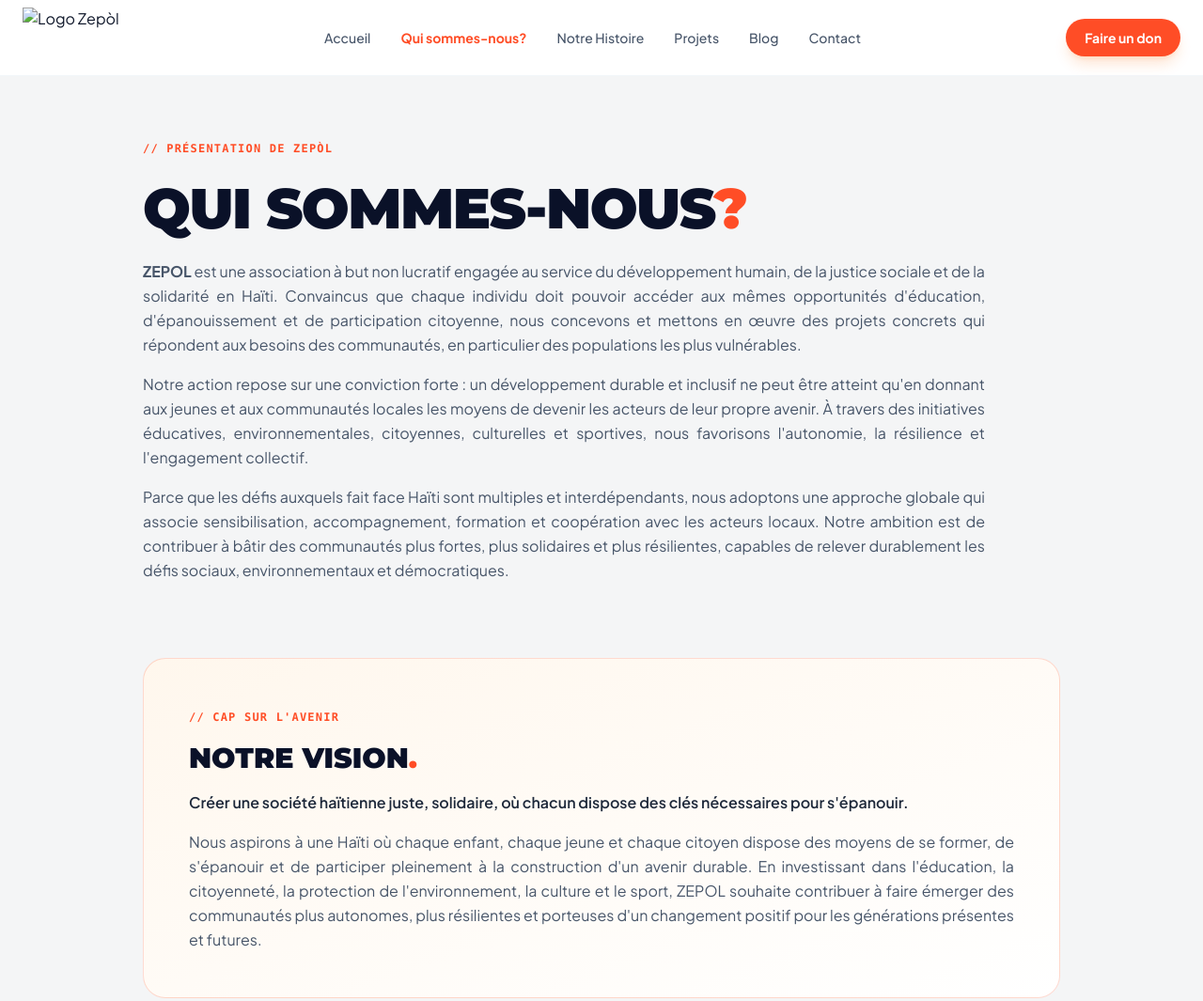
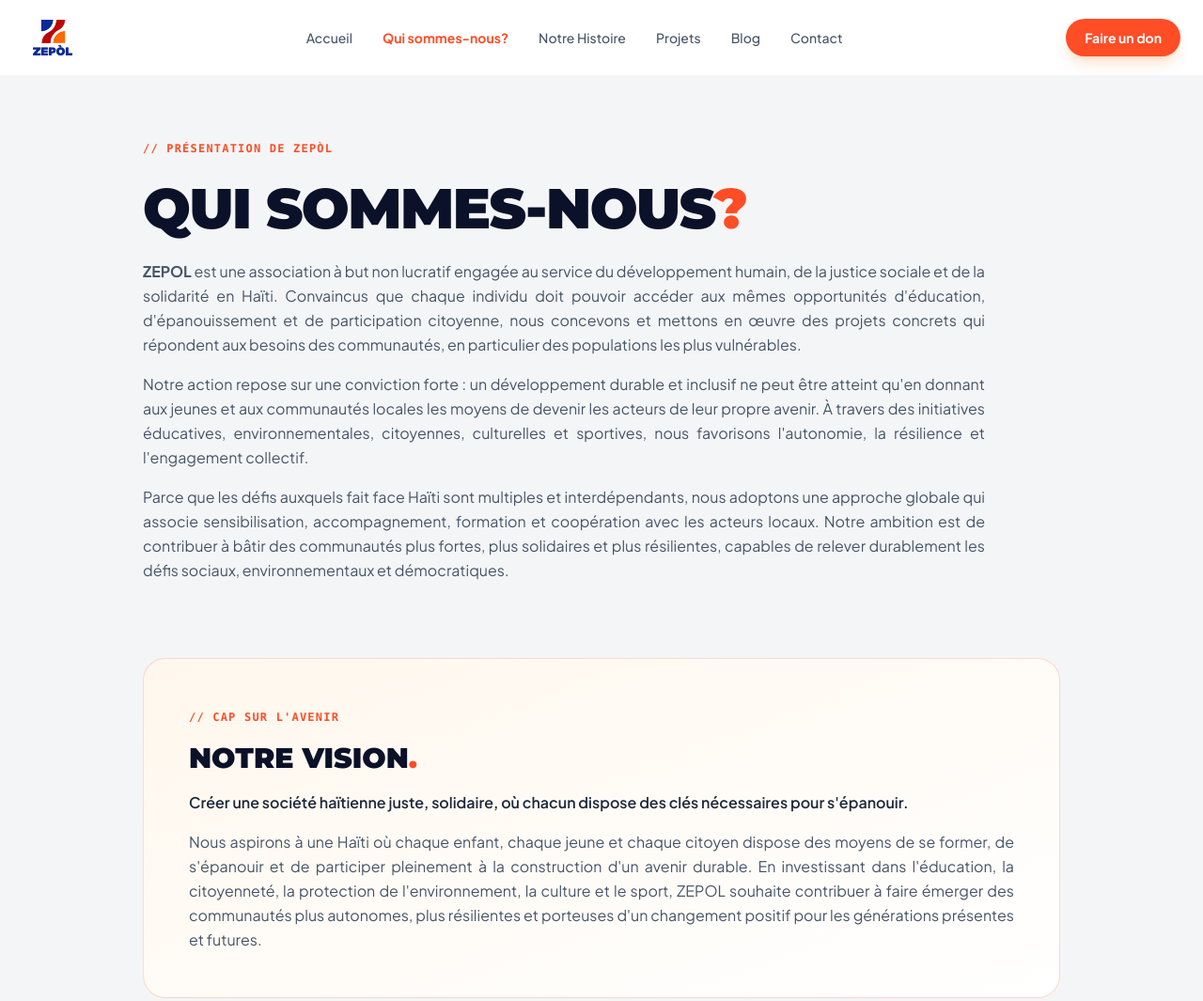
Before and after one commit to Sabens99/zepol, a plain HTML site: page about.html in a window 1280 px wide. Shown: the top 1065 px of the page at 94% size. Drawn offline with nearby package versions, Linux system fonts and the light colour scheme.

Commit message:
Update about.html

```diff
--- a/about.html
+++ b/about.html
@@ -32,7 +32,7 @@
     <header class="fixed top-0 left-0 right-0 bg-white border-b border-slate-100 z-50">
         <div class="max-w-7xl mx-auto px-6 h-20 flex items-center justify-between">
             <a href="index.html" class="flex items-center">
-                <img src="assets/images/logo1-zepol.png" alt="Logo Zepòl" class="h-16 w-auto object-contain">
+                <img src="logo1-zepol.png" alt="Logo Zepòl" class="h-16 w-auto object-contain">
             </a>
             <nav class="hidden md:flex items-center space-x-8 text-sm font-medium text-slate-600">
                 <a href="index.html" class="hover:text-brand-orange transition">Accueil</a>
@@ -244,7 +244,7 @@
                 <!-- Branding & Réseaux sociaux -->
                 <div class="md:col-span-4 space-y-6">
                     <a href="index.html" class="inline-block">
-                        <img src="assets/images/logo2-zepol.png" alt="Logo Zepòl" class="h-16 w-auto object-contain">
+                        <img src="logo2-zepol.png" alt="Logo Zepòl" class="h-16 w-auto object-contain">
                     </a>
                     <p class="text-slate-400 max-w-sm leading-relaxed text-xs">Ensemble pour un avenir juste et solidaire en Haïti.</p>
 
```
